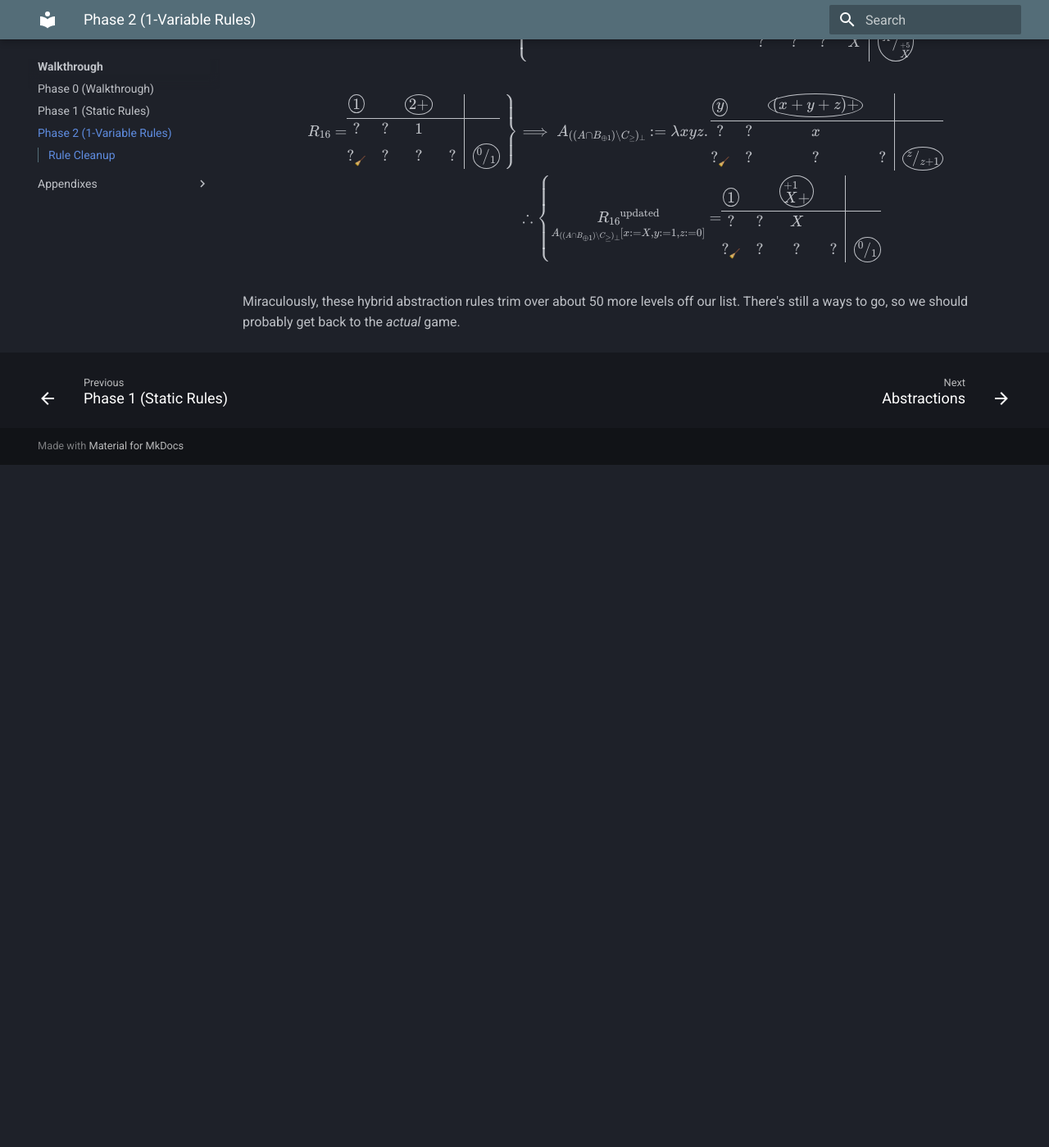
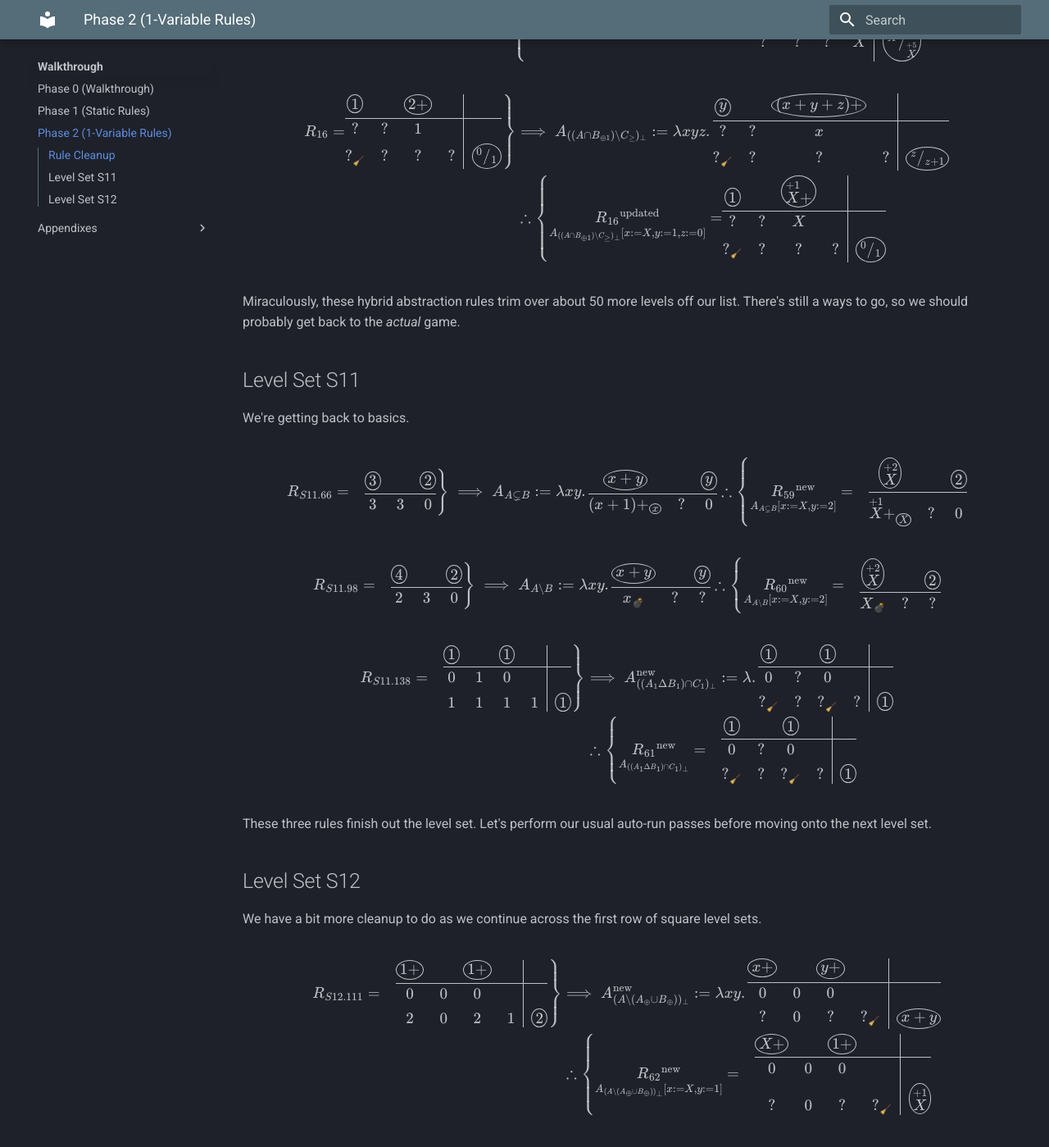
Before and after one commit to RynFromK2L/bombe-guide, an MkDocs documentation site: the page built from docs/walkthrough/phase-2.md, in a window 1280 px wide and 1400 px high, scrolled down 8385 px. Shown: the whole window at 82% size. Built offline with MkDocs 1.6.1 and Material for MkDocs 9.7.7, drawn with Linux system fonts in a browser that asks for light colours; before the commit the page ends 8952 px from its top, so only the background shows below that.

Commit message:
feat(walkthrough): add to phase 2

```diff
--- a/docs/walkthrough/phase-2.md
+++ b/docs/walkthrough/phase-2.md
@@ -519,3 +519,111 @@ $$
 $$
 
 Miraculously, these hybrid abstraction rules trim over about 50 more levels off our list.  There's still a ways to go, so we should probably get back to the _actual_ game.
+
+## Level Set S11
+
+We're getting back to basics.
+
+$$
+\begin{rcases}
+    \rule{S11.66} = &\begin{rule}
+        \r3 && \r2 \\
+        \hline
+        3 & 3 & 0
+    \end{rule}
+\end{rcases}
+\implies \abstraction{A\subsetneq B} := \begin{abstraction}{xy}
+    \r{x+y} && \r y \\
+    \hline
+    (x+1)+_\r x & ? & 0
+\end{abstraction} \\
+\therefore \begin{cases}
+    \underset{\abstraction{A\subsetneq B}[x:=X,y:=2]}{\rule{59}^\new} = &\begin{rule}
+        \r{\v X{+2}} && \r2 \\
+        \hline
+        \v X{+1}+_\r X & ? & 0
+    \end{rule}
+\end{cases}
+$$
+
+$$
+\begin{rcases}
+    \rule{S11.98} = &\begin{rule}
+        \r4 && \r2 \\
+        \hline
+        2 & 3 & 0
+    \end{rule}
+\end{rcases}
+\implies \abstraction{A\setminus B} := \begin{abstraction}{xy}
+    \r{x+y} && \r y \\
+    \hline
+    x_\bomb & ? & ?
+\end{abstraction}
+\therefore \begin{cases}
+    \underset{\abstraction{A\setminus B}[x:=X,y:=2]}{\rule{60}^\new} = &\begin{rule}
+        \r{\v X{+2}} && \r2 \\
+        \hline
+        X_\bomb & ? & ?
+    \end{rule}
+\end{cases}
+$$
+
+$$
+\begin{align*}
+\begin{rcases}
+    \rule{S11.138} = &\begin{rule}
+        \r1 && \r1 \\
+        \hline
+        0 & 1 & 0 \\
+        1 & 1 & 1 & 1 & \r1
+    \end{rule}
+\end{rcases}
+&\implies \abstraction{((A_1\Delta B_1)\cap C_1)_\bot}^\new := \begin{abstraction}{}
+    \r1 && \r1 \\
+    \hline
+    0 & ? & 0 \\
+    ?_\sweep & ? & ?_\sweep & ? & \r1
+\end{abstraction} \\
+&\therefore \begin{cases}
+    \underset{\abstraction{((A_1\Delta B_1)\cap C_1)_\bot}}{\rule{61}^\new} = &\begin{rule}
+        \r1 && \r1 \\
+        \hline
+        0 & ? & 0 \\
+        ?_\sweep & ? & ?_\sweep & ? & \r1
+    \end{rule}
+\end{cases}
+\end{align*}
+$$
+
+These three rules finish out the level set.  Let's perform our usual auto-run passes before moving onto the next level set.
+
+## Level Set S12
+
+We have a bit more cleanup to do as we continue across the first row of square level sets.
+
+$$
+\begin{align*}
+\begin{rcases}
+    \rule{S12.111} = &\begin{rule}
+        \r{1+} && \r{1+} \\
+        \hline
+        0 & 0 & 0 \\
+        2 & 0 & 2 & 1 & \r2
+    \end{rule}
+\end{rcases}
+&\implies \abstraction{(A\setminus(A_\oplus \cup B_\oplus))_\bot}^\new := \begin{abstraction}{xy}
+    \r{x+} && \r{y+} \\
+    \hline
+    0 & 0 & 0 \\
+    ? & 0 & ? & ?_\sweep & \r{x+y}
+\end{abstraction} \\
+&\therefore \begin{cases}
+    \underset{\abstraction{(A\setminus(A_\oplus \cup B_\oplus))_\bot}[x:=X,y:=1]}{\rule{62}^\new} = &\begin{rule}
+        \r{X+} && \r{1+} \\
+        \hline
+        0 & 0 & 0 \\
+        ? & 0 & ? & ?_\sweep & \r{\v X{+1}}
+    \end{rule}
+\end{cases}
+\end{align*}
+$$
```
Also changed, not shown: docs/walkthrough/appendixes/abstractions.md (+18 -0 lines).
